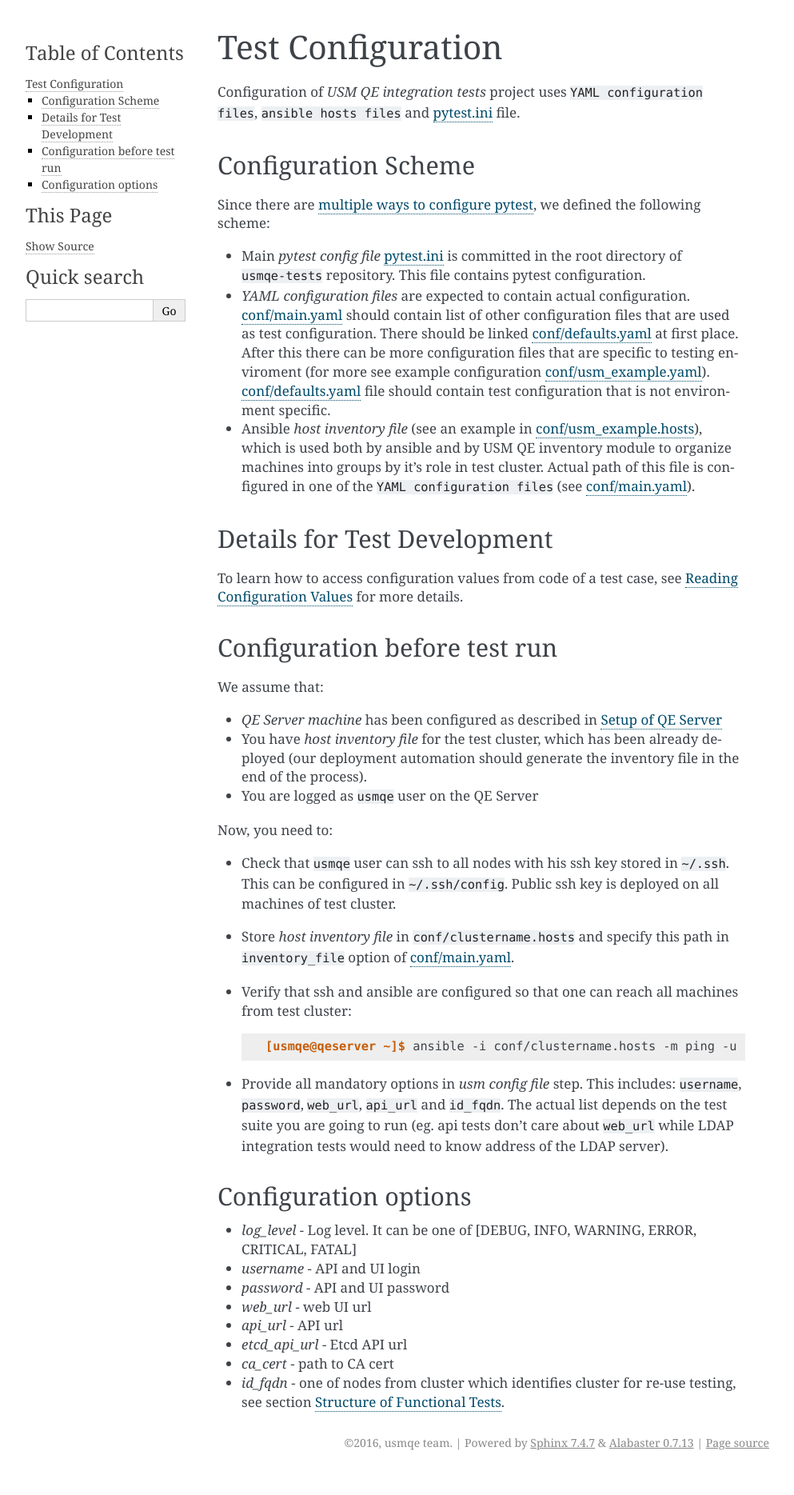
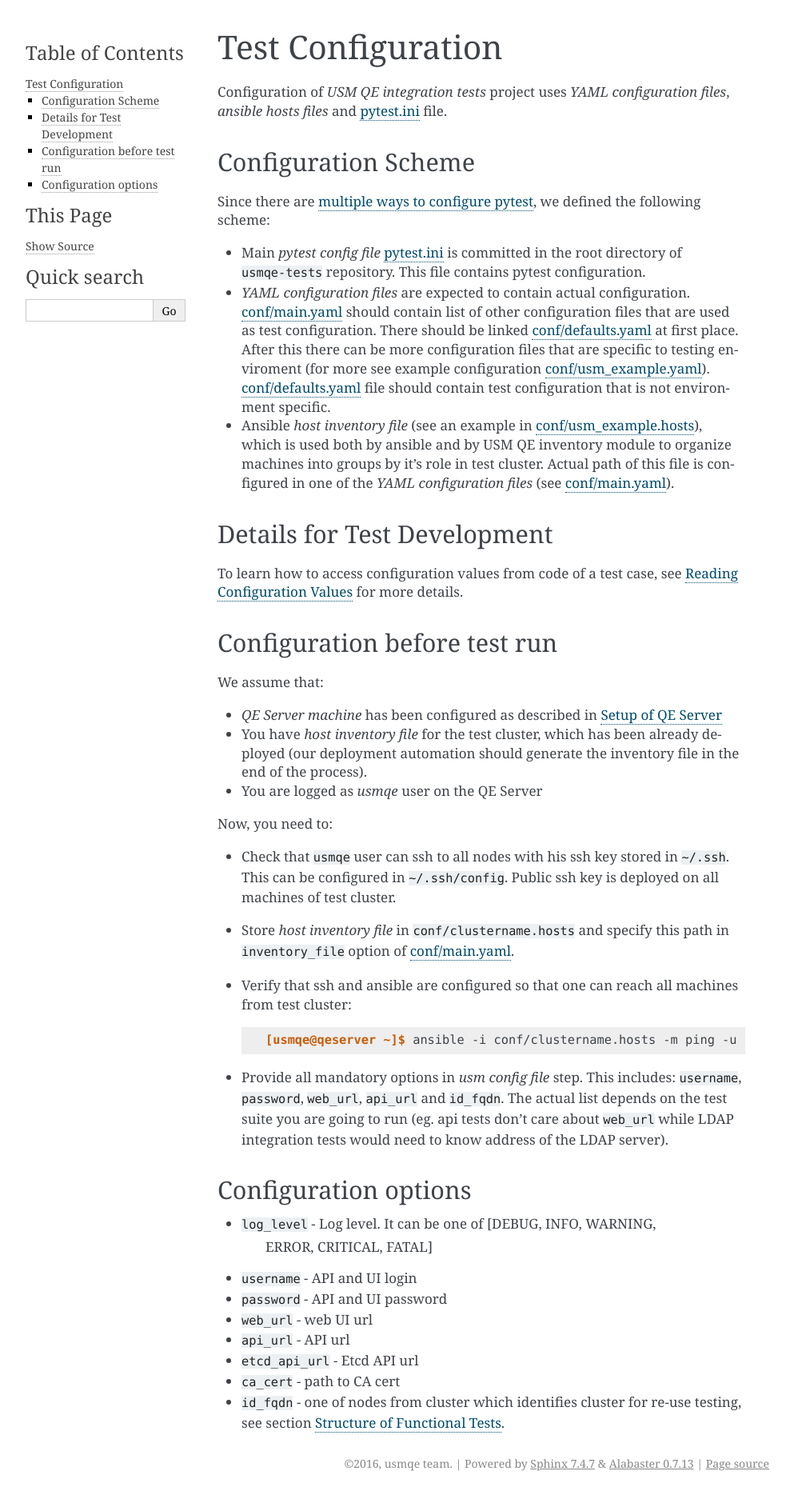
Before and after one commit to usmqe/usmqe-tests, a Sphinx documentation site: the page built from docs/test_configuration.rst, in a window 1280 px wide. Shown: the whole page at 80% size, without its empty margins (148-1141 px from the left). Built offline with Sphinx 7.4.7, drawn with Linux system fonts in a browser that asks for light colours; before the commit the page ends 1843 px from its top, so only the background shows below that.

Commit message:
use rst quotes better

```diff
--- a/docs/test_configuration.rst
+++ b/docs/test_configuration.rst
@@ -2,8 +2,8 @@
  Test Configuration
 ====================
 
-Configuration of *USM QE integration tests* project uses ``YAML configuration
-files``, ``ansible hosts files`` and `pytest.ini`_ file.
+Configuration of *USM QE integration tests* project uses `YAML configuration
+files`, `ansible hosts files` and `pytest.ini`_ file.
 
 Configuration Scheme
 ====================
@@ -25,7 +25,7 @@ scheme:
 * Ansible *host inventory file* (see an example in `conf/usm_example.hosts`_),
   which is used both by ansible and by USM QE inventory module to organize
   machines into groups by it's role in test cluster. Actual path of this file
-  is configured in one of the ``YAML configuration files``
+  is configured in one of the `YAML configuration files`
   (see `conf/main.yaml`_).
 
 
@@ -50,7 +50,7 @@ We assume that:
   deployed (our deployment automation should generate the inventory file
   in the end of the process).
 
-* You are logged as ``usmqe`` user on the QE Server
+* You are logged as `usmqe` user on the QE Server
 
 Now, you need to:
 
@@ -78,22 +78,22 @@ Now, you need to:
 Configuration options
 ======================
 
-* *log_level* - Log level. It can be one of [DEBUG, INFO, WARNING,
-  ERROR, CRITICAL, FATAL]
+* ``log_level`` - Log level. It can be one of [DEBUG, INFO, WARNING,
+                  ERROR, CRITICAL, FATAL]
 
-* *username* - API and UI login
+* ``username`` - API and UI login
 
-* *password* - API and UI password
+* ``password`` - API and UI password
 
-* *web_url* - web UI url
+* ``web_url`` - web UI url
 
-* *api_url* - API url
+* ``api_url`` - API url
 
-* *etcd_api_url* - Etcd API url
+* ``etcd_api_url`` - Etcd API url
 
-* *ca_cert* - path to CA cert
+* ``ca_cert`` - path to CA cert
 
-* *id_fqdn* - one of nodes from cluster which identifies cluster for re-use testing,
+* ``id_fqdn`` - one of nodes from cluster which identifies cluster for re-use testing,
   see section :ref:`functional_tests`.
 
 .. _`multiple ways to configure pytest`: http://doc.pytest.org/en/latest/customize.html
```
